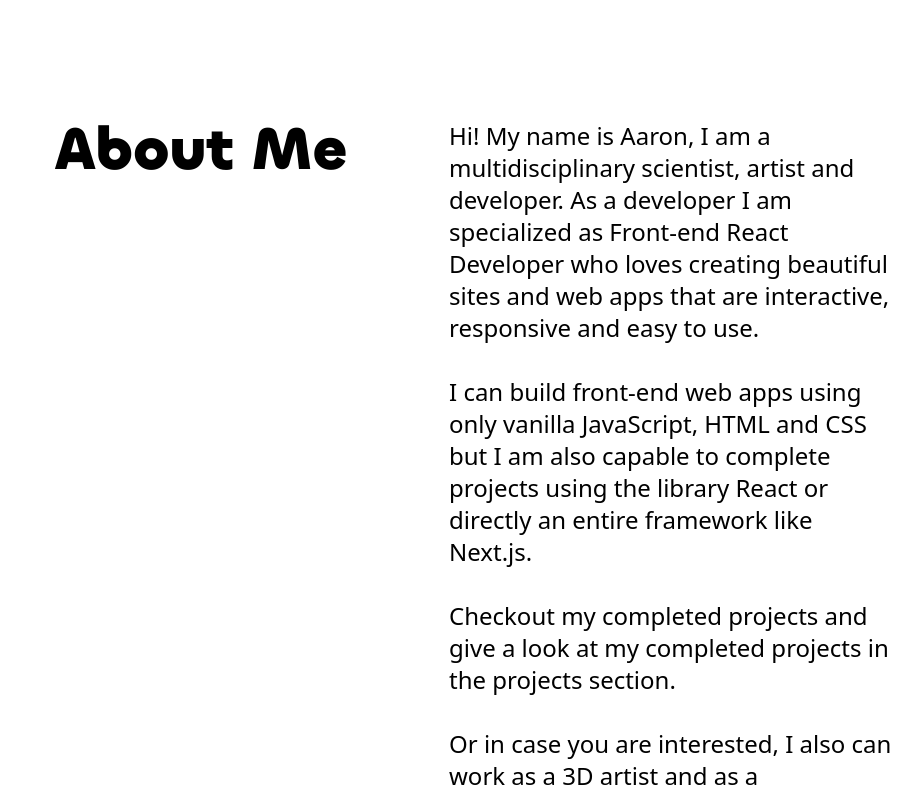
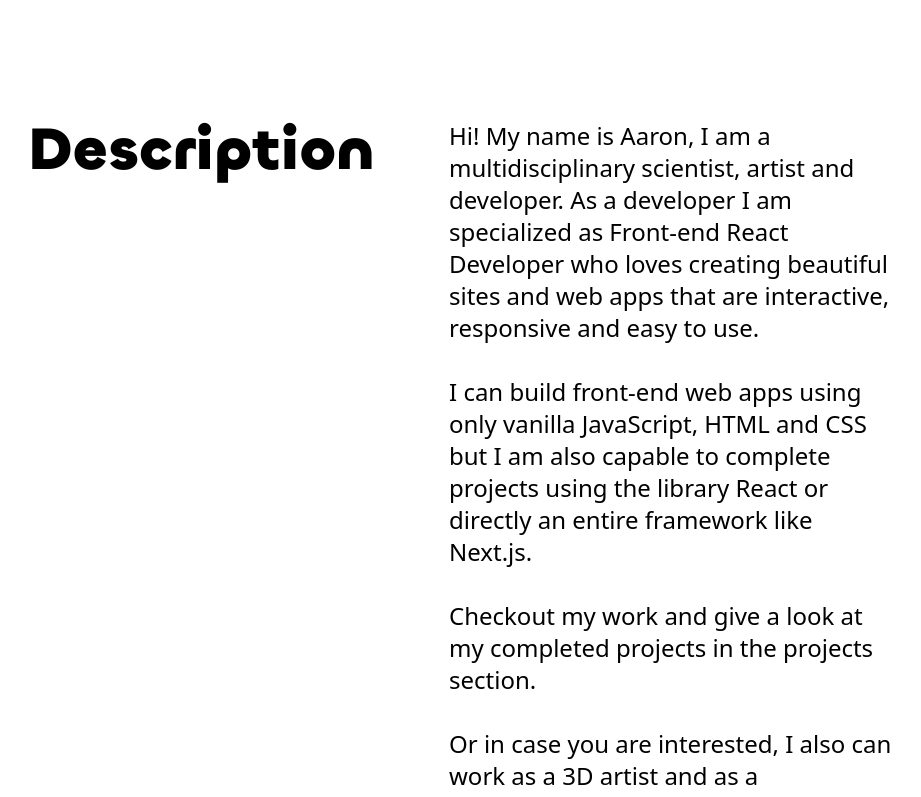
Before and after one commit to iaaron-xyz/portfolio, a React (Vite) app: page /about in a window 1280 px wide. Shown: the part 360-1157 px from the top of the page, without its empty margins (191-1112 px from the left). Built offline with nearby package versions, Linux system fonts and the light colour scheme.

Commit message:
create a base layout for the hero sections

```diff
--- a/src/components/Pages/About/AboutPage.jsx
+++ b/src/components/Pages/About/AboutPage.jsx
@@ -1,17 +1,11 @@
+import HeroSection from "../../layouts/HeroSectionTemplate";
+
 const AboutPage = () => {
   return (
     <div className='w-full flex flex-col align-center justify-center'>
-      <AboutCover />
+      <HeroSection title={"About Me"} />
       <AboutContentDesc />
       <AboutContentSkills />
-    </div>
-  );
-};
-
-const AboutCover = () => {
-  return (
-    <div className='flex flex-col align-center justify-center px-40 mt-24 h-96 text-center align-middle'>
-      <h1 className='mb-6 text-center text-6xl font-chillaxBold'>About Me</h1>
     </div>
   );
 };
@@ -20,7 +14,7 @@ const AboutContentDesc = () => {
   return (
     <div className='flex'>
       {/* title */}
-      <AboutMeSectionTitle title='About Me' />
+      <AboutMeSectionTitle title='Description' />
       {/* Text content */}
       <div className='flex-1 text-2xl'>
         <AboutMeSectionTextParagraph
@@ -32,7 +26,7 @@ const AboutContentDesc = () => {
           p={`I can build front-end web apps using only vanilla JavaScript, HTML and CSS but I am also capable to complete projects using the library React or directly an entire framework like Next.js.`}
         />
         <AboutMeSectionTextParagraph
-          p={`Checkout my completed projects and give a look at my completed projects in the projects section.`}
+          p={`Checkout my work and give a look at my completed projects in the projects section.`}
         />
         <AboutMeSectionTextParagraph
           p={`Or in case you are interested, I also can work as a 3D artist and as a computational and data scientist.`}
--- a/src/components/Pages/Contact/ContactPage.jsx
+++ b/src/components/Pages/Contact/ContactPage.jsx
@@ -1,10 +1,11 @@
 import { Link } from "react-router-dom";
+import HeroSection from "../../layouts/HeroSectionTemplate";
 
-const AboutPage = () => {
+const ContactPage = () => {
   return (
     <div className='w-full h-96 mt-6 px-48 flex flex-col align-center justify-center'>
+      <HeroSection title={"The Contact page is under construction. Back to"} />
       <h1 className='text-center text-6xl font-chillaxBold'>
-        The Contact page is under construction. Back to{" "}
         <Link to='/' className='underline'>
           Homepage
         </Link>
@@ -13,4 +14,4 @@ const AboutPage = () => {
   );
 };
 
-export default AboutPage;
+export default ContactPage;
--- a/src/components/Pages/Projects/ProjectsPage.jsx
+++ b/src/components/Pages/Projects/ProjectsPage.jsx
@@ -1,10 +1,11 @@
 import { Link } from "react-router-dom";
+import HeroSection from "../../layouts/HeroSectionTemplate";
 
-const AboutPage = () => {
+const ProjectsPage = () => {
   return (
     <div className='w-full h-96 mt-6 px-48 flex flex-col align-center justify-center'>
+      <HeroSection title={"The Projects page is under construction. Back to"} />
       <h1 className='text-center text-6xl font-chillaxBold'>
-        The Projects page is under construction. Back to{" "}
         <Link to='/' className='underline'>
           Homepage
         </Link>
@@ -13,4 +14,4 @@ const AboutPage = () => {
   );
 };
 
-export default AboutPage;
+export default ProjectsPage;
--- /dev/null
+++ b/src/components/layouts/HeroSectionTemplate.jsx
@@ -0,0 +1,9 @@
+const HeroSectionTemplate = ({ title }) => {
+  return (
+    <div className='flex flex-col align-center justify-center px-40 mt-24 h-96 text-center align-middle'>
+      <h1 className='mb-6 text-center text-6xl font-chillaxBold'>{title}</h1>
+    </div>
+  );
+};
+
+export default HeroSectionTemplate;
```
